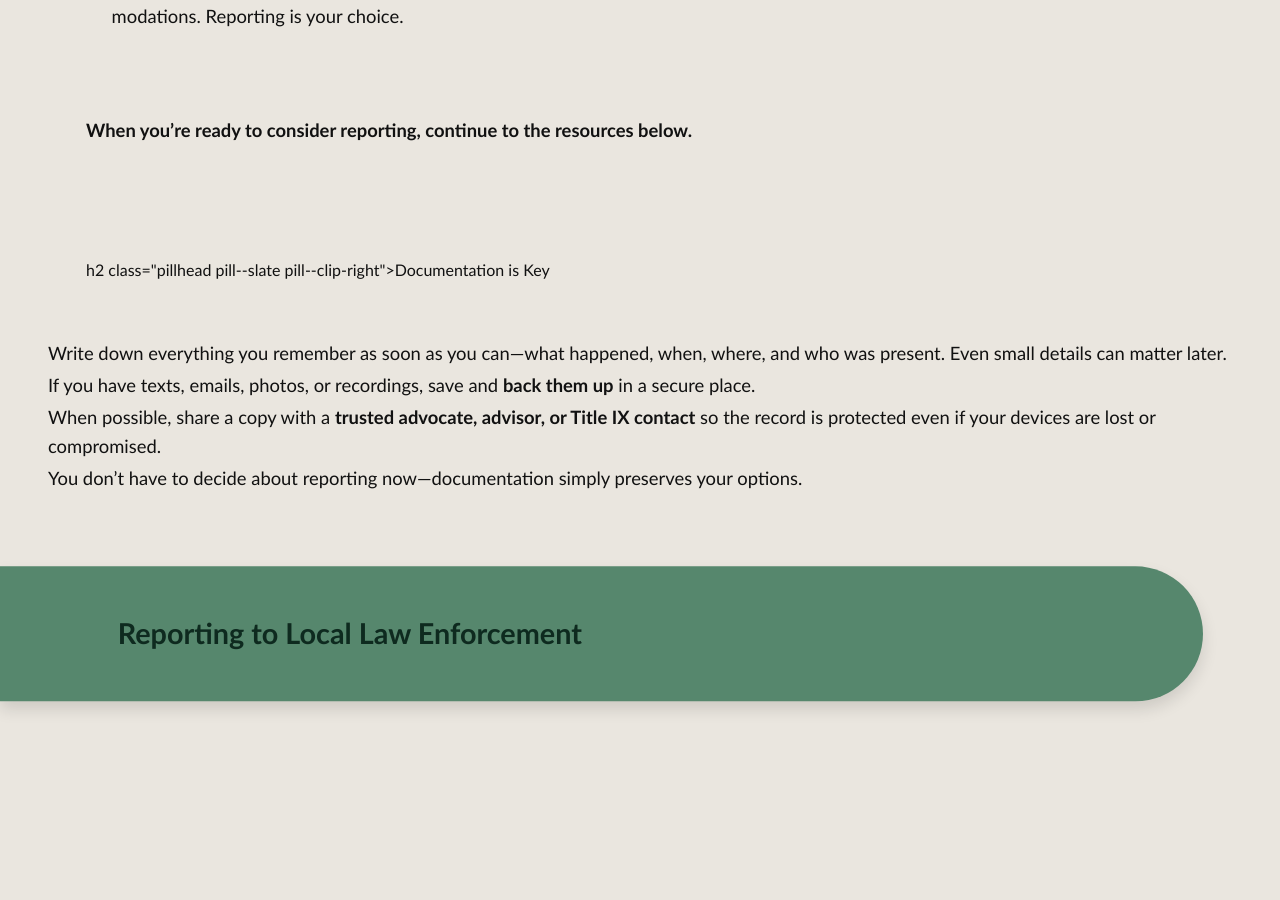
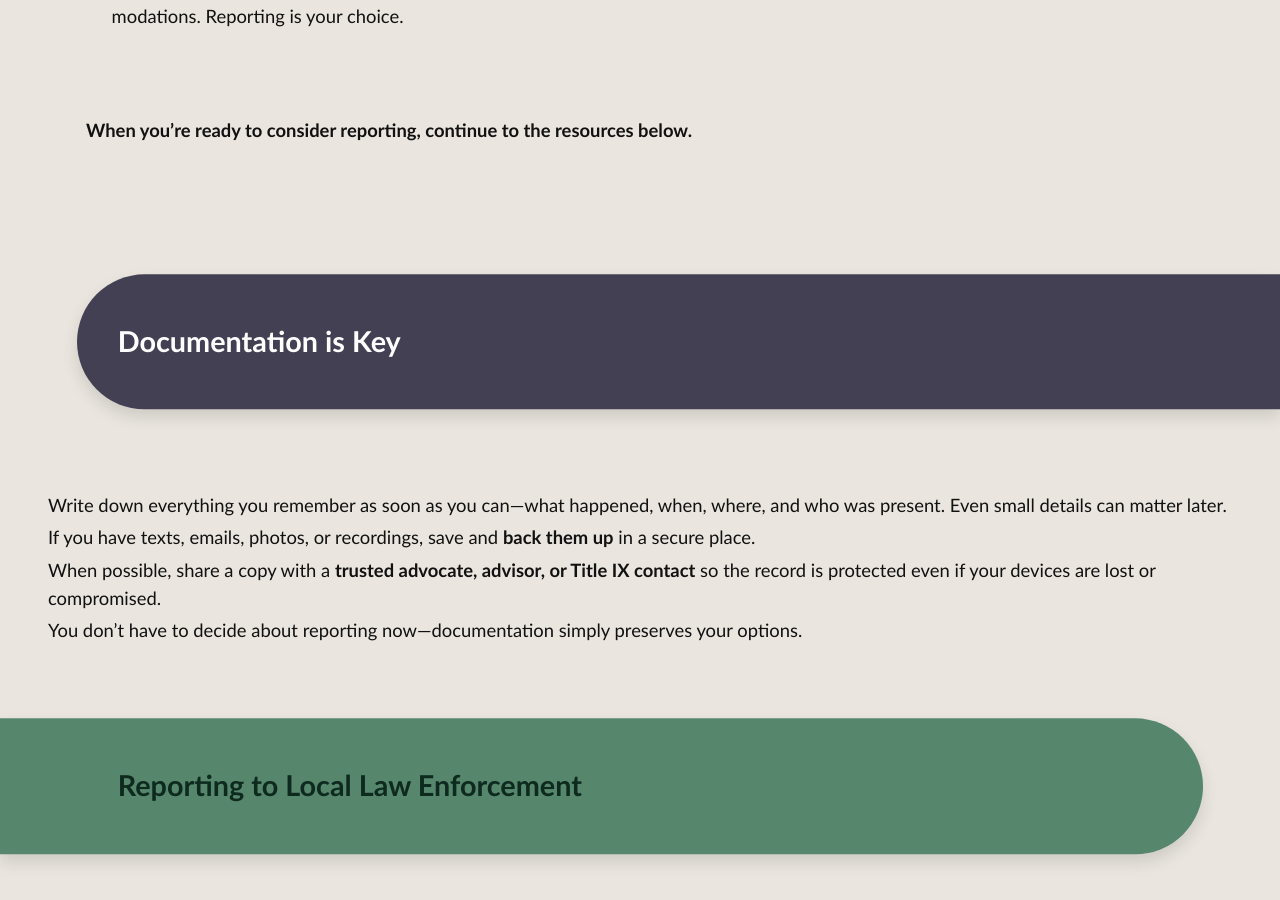
Before and after one commit to AnthroSafetyWarrior/GoldenTrowelProject, a Jekyll site: the page built from _pages/reporting.html, in a window 1280 px wide and 900 px high, scrolled down 2002 px. Built offline with Jekyll 4.4.1, drawn with Linux system fonts in a browser that asks for light colours.

Commit message:
updating name

```diff
--- a/_pages/reporting.html
+++ b/_pages/reporting.html
@@ -75,7 +75,7 @@ hero_tint: .40                        # optional (0–1: higher = more maroon ov
 
 <!-- 3) DOCUMENTATION — pillband -->
 <section class="section">
-h2 class="pillhead pill--slate pill--clip-right">Documentation is Key</h2>
+<h2 class="pillhead pill--slate pill--clip-right">Documentation is Key</h2>
 </section>
 
 <div class="intro-title">
```
